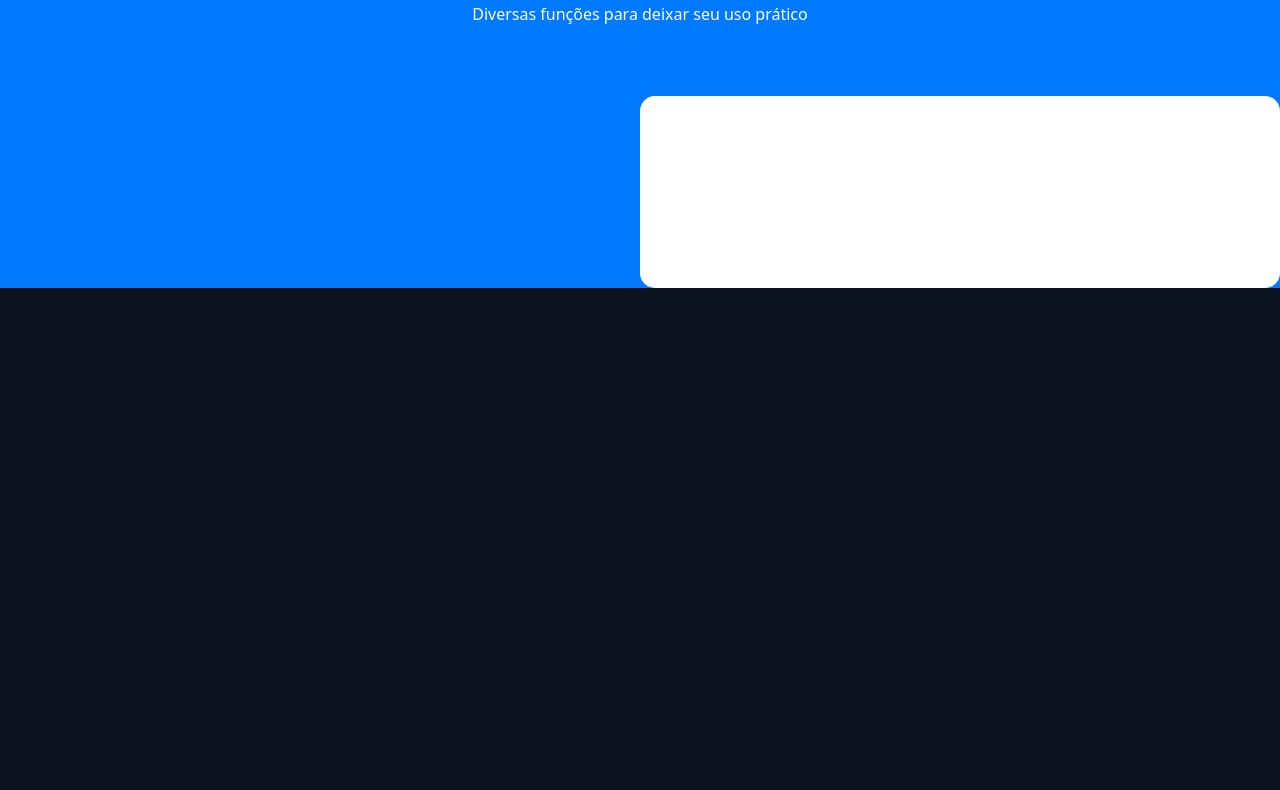
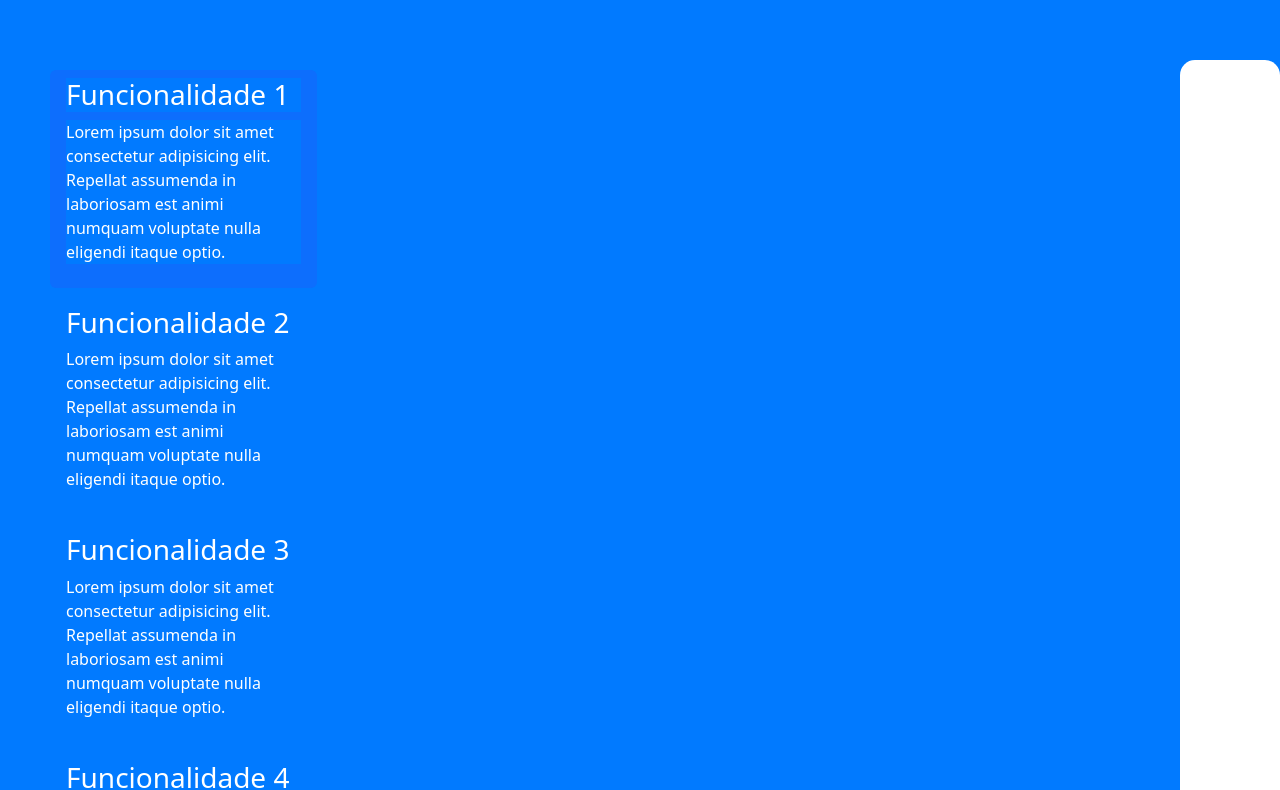
Before and after one commit to AlvarezGui/takout-lp, a Next.js app: page / in a window 1280 px wide. Shown: the part 1694-2484 px from the top of the page. Before the commit the page ends 1982 px from the top, so only its background shows below. Built offline with nearby package versions, Linux system fonts and the light colour scheme.

Commit message:
Add files via upload

```diff
--- a/components/como-funciona.jsx
+++ b/components/como-funciona.jsx
@@ -1,3 +1,8 @@
+import Col from 'react-bootstrap/Col';
+import Nav from 'react-bootstrap/Nav';
+import Row from 'react-bootstrap/Row';
+import Tab from 'react-bootstrap/Tab';
+
 export default function comoFunciona(){
     return(
     <>
@@ -9,8 +14,46 @@ export default function comoFunciona(){
                 <p>Diversas funções para deixar seu uso prático</p>
             </div>
 
-            {/* PlaceHolder3 */}
-            <div className="placeHolder3"></div>
+
+
+            <div className='flexiona'>
+
+
+                {/* Tabs com FAlA */}
+                <Tab.Container id="left-tabs-example" defaultActiveKey="first" className='BGCTabs'>
+                    <Row className='fundoColCF'>
+                        <Col sm={3} className="fundoColCF ladinhoTab">
+                            <Nav variant="pills" className="flex-column fundoColCF">
+                                <Nav.Item className='fundoColCF'>
+                                    <Nav.Link eventKey="first"><h3 className='fundoColCFFunc'>Funcionalidade 1 </h3> <p className='fundoColCFFunc'>Lorem ipsum dolor sit amet consectetur adipisicing elit. Repellat assumenda in laboriosam est animi numquam voluptate nulla eligendi itaque optio.</p></Nav.Link>
+
+                                </Nav.Item>
+
+                                <Nav.Item className='fundoColCF navItemMT'>
+                                    <Nav.Link eventKey="second"><h3 className='fundoColCFFunc'>Funcionalidade 2 </h3> <p className='fundoColCFFunc'>Lorem ipsum dolor sit amet consectetur adipisicing elit. Repellat assumenda in laboriosam est animi numquam voluptate nulla eligendi itaque optio.</p></Nav.Link>
+                                </Nav.Item>
+
+                                <Nav.Item className='fundoColCF navItemMT'>
+                                    <Nav.Link eventKey="third"><h3 className='fundoColCFFunc'>Funcionalidade 3 </h3> <p className='fundoColCFFunc'>Lorem ipsum dolor sit amet consectetur adipisicing elit. Repellat assumenda in laboriosam est animi numquam voluptate nulla eligendi itaque optio.</p></Nav.Link>
+                                </Nav.Item>
+
+                                <Nav.Item className='fundoColCF navItemMT'>
+                                    <Nav.Link eventKey="fourth"><h3 className='fundoColCFFunc'>Funcionalidade 4 </h3> <p className='fundoColCFFunc'>Lorem ipsum dolor sit amet consectetur adipisicing elit. Repellat assumenda in laboriosam est animi numquam voluptate nulla eligendi itaque optio.</p></Nav.Link>
+                                </Nav.Item>
+
+                            </Nav>
+                        </Col>
+
+                    </Row>
+                </Tab.Container>
+
+                {/* PlaceHolder3 */}
+                <div className="fundoCF">
+                    <div className="placeHolder3"></div>
+                </div>
+
+            </div>
+
         </div>
     </>
     )
--- a/components/solucao.jsx
+++ b/components/solucao.jsx
@@ -1,5 +1,7 @@
 import Button from 'react-bootstrap/Button';
 import Card from 'react-bootstrap/Card';
+import Row from 'react-bootstrap/Row';
+
 
 export default function solucao(){
     return(
@@ -13,7 +15,8 @@ export default function solucao(){
                     <p> Lorem Lorem LoremLoremLoremLoremLoremLorem</p>
                 </div>
 
-                <div className='cardsSolu'>
+                <div>
+                    <Row xs={2} md={4} className='cardsSolu g-4'>
                         <Card style={{ width: '18rem'}}>
                             <div className='placeHolder2'></div>
                             <Card.Body className="cardSoluFundo">
@@ -21,7 +24,7 @@ export default function solucao(){
                                 <Card.Text className="cardSoluFundo">
                             Lorem Ipsum is simply dummy text of the printing and typesetting industry. Lorem Ipsum has been the industry's
                                 </Card.Text>
-                            <a variant="primary" className="cardSoluFundo">Saiba mais</a>
+                                <a variant="primary"    className="cardSoluFundo">Saiba mais</a>
                             </Card.Body>
                         </Card>
 
@@ -57,6 +60,7 @@ export default function solucao(){
                                 <a variant="primary" className="cardSoluFundo">Saiba mais</a>
                             </Card.Body>
                         </Card>
+                    </Row>
                 </div>
             </div>
         </>
--- a/styles/meu.css
+++ b/styles/meu.css
@@ -95,7 +95,6 @@
     margin-top: 66px;
     padding-bottom: 70px;
     background-color: #ffff;
-    display: flex;
     justify-content: space-around;
 }
 
@@ -142,9 +141,33 @@
 .placeHolder3{
     background-color: #ffff;
     margin: 0 auto;
-    margin-left: 50%;
+    margin-left: 40px;
+    margin-top: -80px;
+    border-radius: 15px;
+    height: 110%;
+    width: 100px;
+}
+
+.flexiona{
+    justify-content: center;
+    background-color: #017AFF;
+    display: flex;
     margin-top: 70px;
-    border-radius: 15px;
-    padding-top: 10%;
-    padding-bottom: 5%;
 }
+
+.ladinhoTab{
+    margin-left: 50px;
+}
+
+.navItemMT{
+    margin-top: 10px;
+}
+
+.fundoColCF{
+    background-color: #017AFF;
+}
+
+.fundoColCFFunc{
+    color: #ffff;
+    background-color: #017AFF;
+}
```
Lines whose indentation alone changed are shown as unchanged.
